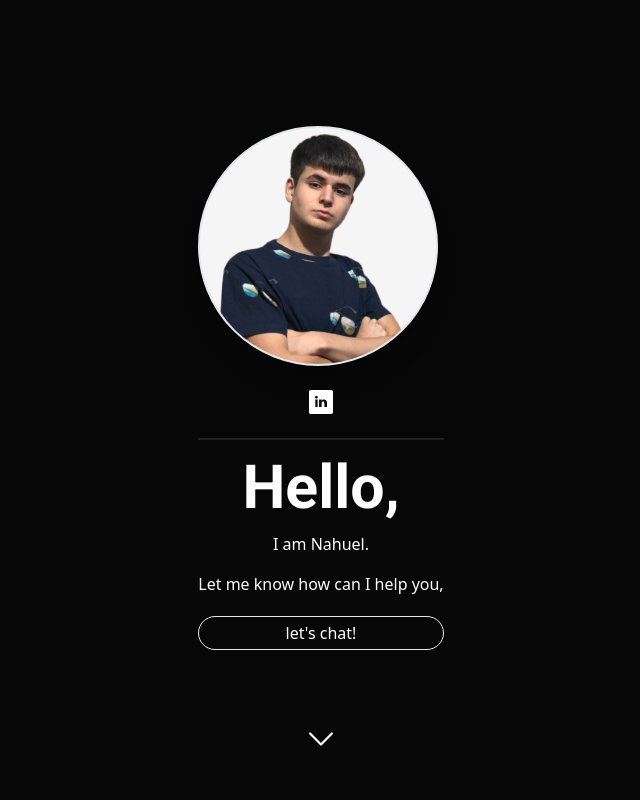
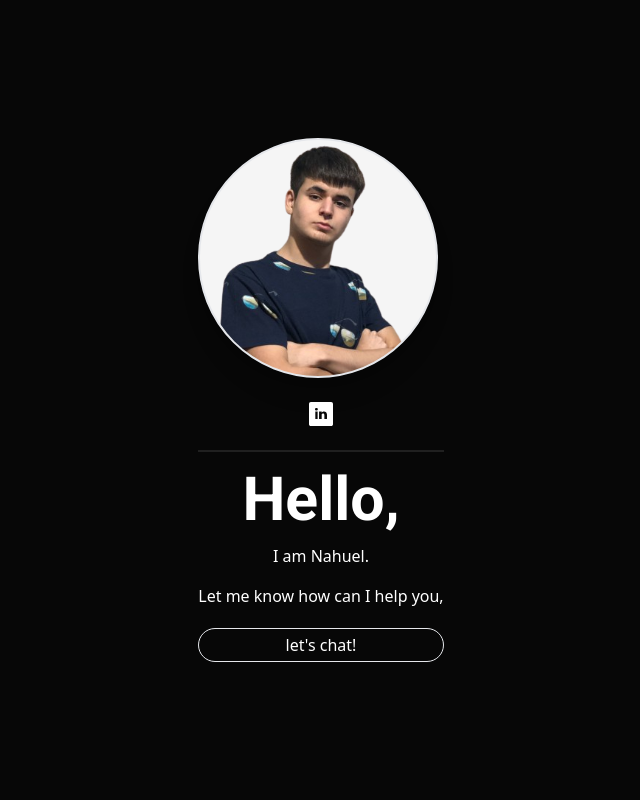
Before and after one commit to nahuelavila/portfolio, a Next.js app: page / in a window 1280 px wide. Shown: the top 800 px of the page, without its empty margins (319-959 px from the left). Built offline with nearby package versions, Linux system fonts and the light colour scheme.

Commit message:
Remove go down img

```diff
--- a/src/components/WAICard.jsx
+++ b/src/components/WAICard.jsx
@@ -2,7 +2,7 @@ import Image from 'next/image'
 
 export function WAICard() {
     return(
-        <div className="whoami relative wai-card-container p-12 w-full grid place-content-center h-screen sm:min-h-[40rem] min-h-[35rem]">
+        <div className="whoami wai-card-container p-12 w-full grid place-content-center h-screen sm:min-h-[40rem] min-h-[35rem]">
             <article className="grid place-content-center w-64 text-center gap-6">
                 <picture>
                     <Image className="wai-card-img shadow-xl rounded-full border-[0.15rem]" alt='profile photo' src="/me.png" width='240' height='240' quality='100' />
@@ -16,9 +16,6 @@ export function WAICard() {
                 <p className="wai-card-subtitle font-roboto font-light leading-[1rem]">Let me know how can I help you,</p>
                 <a href="mailto:nahuel@nahuelavila.com" className="contact-me text-white border rounded-full p-1 hover:bg-white hover:text-black">let&apos;s chat!</a>
             </article>
-            <div className="go-down relative grid place-content-center top-12 sm:top-20">
-                <a href="#whatido"><Image className="go-down-img animate-bounce" alt="go down btn" src="/arrow-down-solid.svg" height='24' width='24' /></a>
-            </div>
         </div>
     )
 }
--- a/src/styles/globals.css
+++ b/src/styles/globals.css
@@ -20,7 +20,6 @@ body {
 ::-webkit-scrollbar {
   display: none;
 }
-
 
 /* WAI Card */
 
```
